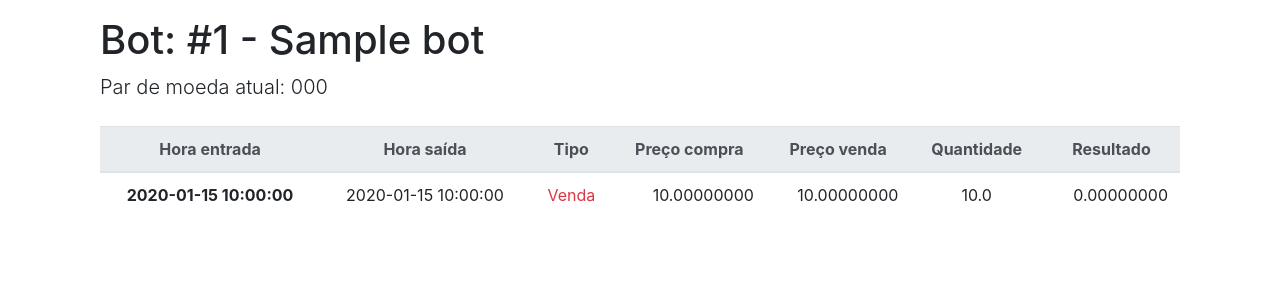
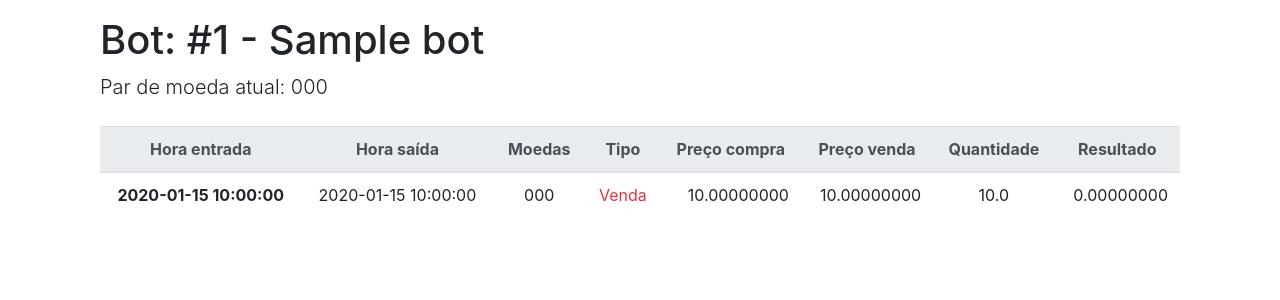
Before and after one commit to ricardoerikson/desafio-smarttbot, a Flask app: template bots/templates/bots_report.html in a window 1280 px wide. Shown: the part 104-404 px from the top of the page. Run offline with Flask 2, Linux system fonts and the light colour scheme; the template is opened without the code that fills it: values that come from a table or form of the project are taken from there, others are empty; tables that the repository leaves empty hold one stand-in row (values such as "Sample post"); some libraries are stand-ins or nearby versions.

Commit message:
fix(bots): add currency pairs column to trades

```diff
--- a/bots/templates/bots_report.html
+++ b/bots/templates/bots_report.html
@@ -23,6 +23,7 @@
             <tr>
                 <th class="text-center" scope="col">Hora entrada</th>
                 <th class="text-center" scope="col">Hora saída</th>
+                <th class="text-center" scope="col">Moedas</th>
                 <th class="text-center" scope="col">Tipo</th>
                 <th class="text-center" scope="col">Preço compra</th>
                 <th class="text-center" scope="col">Preço venda</th>
@@ -35,6 +36,7 @@
             <tr>
                 <th class="text-center" scope="row">{{ trade.open_time }}</th>
                 <td class="text-center {{ '' if trade.close_time else 'text-warning'}}">{{ trade.close_time if trade.close_time else 'Aberta' }}</td>
+                <td class="text-center">{{ trade.currency_pair.code }}</td>
                 <td class="text-center {{ 'text-success' if trade.trade_type == 'B' else 'text-danger'}}">{{ 'Compra' if trade.trade_type == 'B' else 'Venda' }}</td>
                 <td class="text-right {{'' if trade.buy_price else 'text-warning'}}">{{ '%.8f' | format(trade.buy_price if trade.buy_price else current_price | float) }}</td>
                 <td class="text-right {{'' if trade.sell_price else 'text-warning'}}">{{ '%.8f' | format(trade.sell_price if trade.sell_price else current_price | float) }}</td>
```
